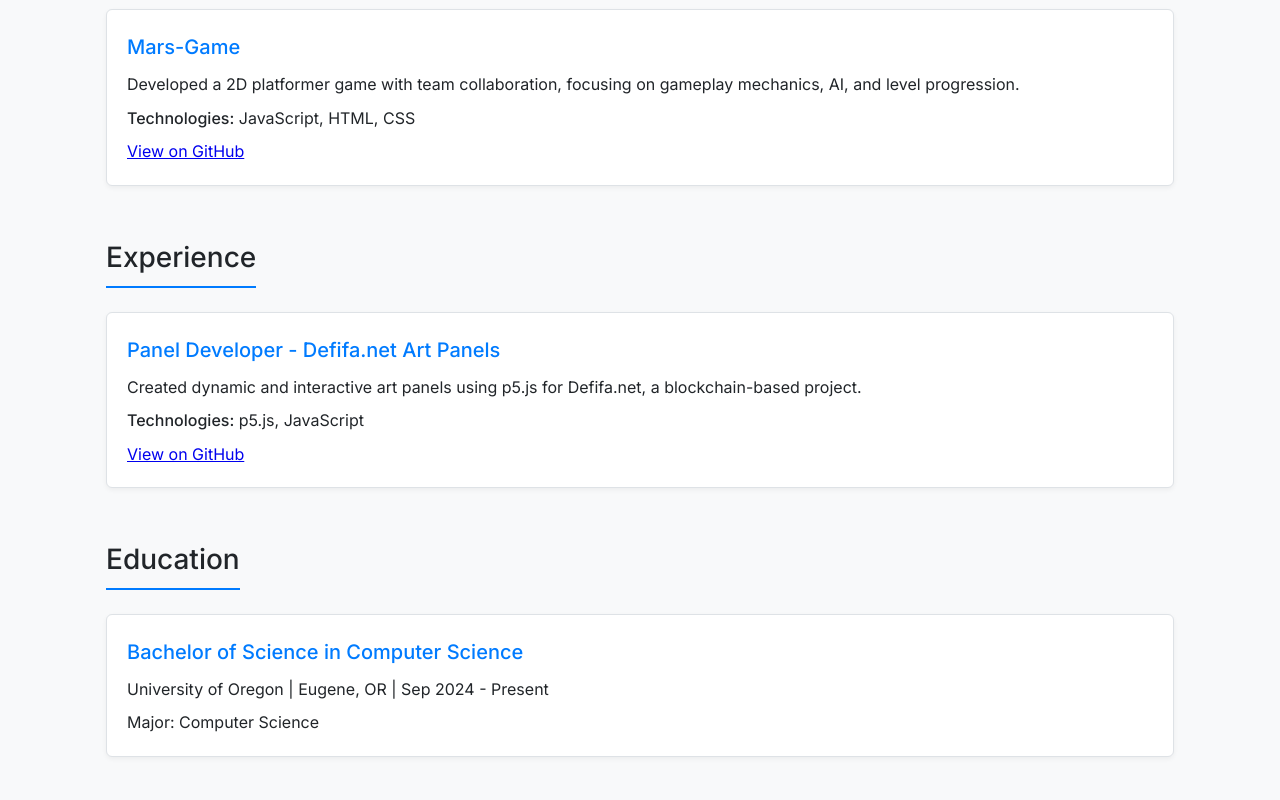
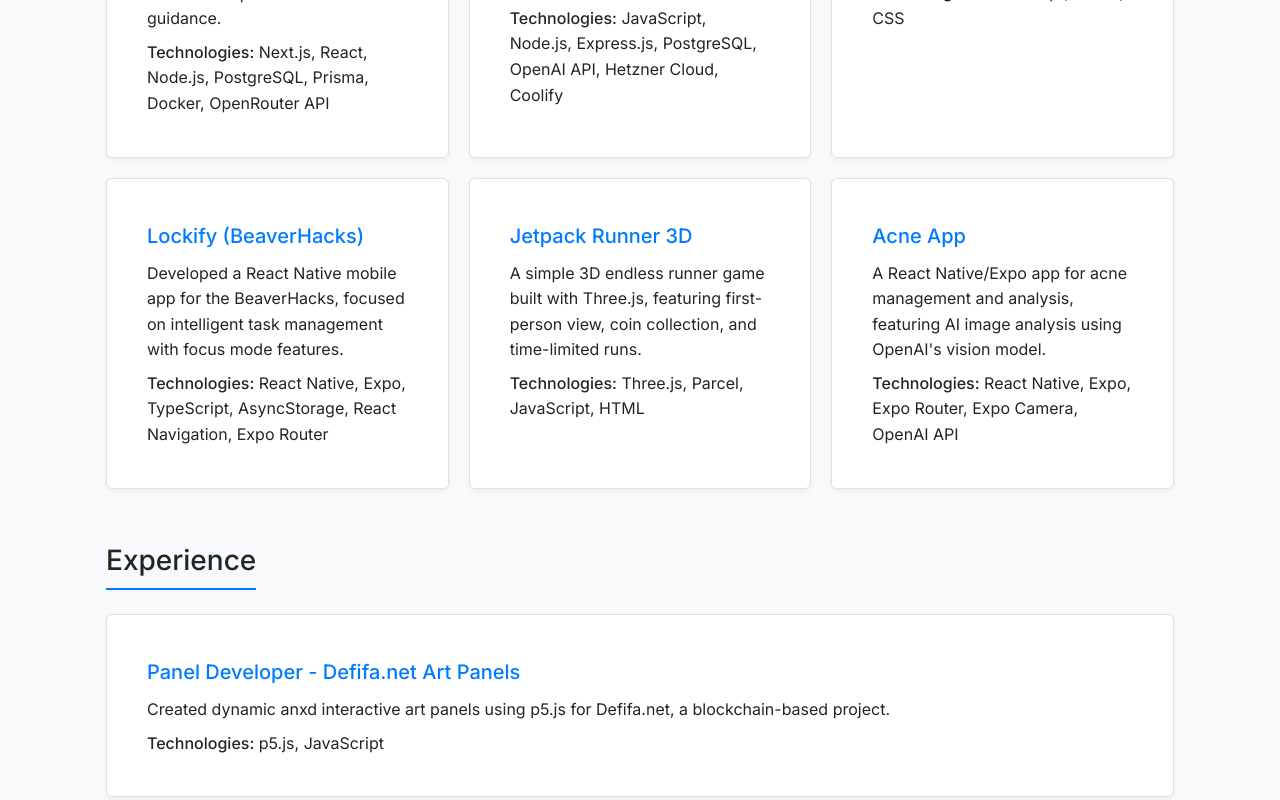
Before and after one commit to MalcolmMc23/MalcolmMcD.com, a React (Create React App) app: page / in a window 1280 px wide. Shown: the part 740-1540 px from the top of the page. Built offline with nearby package versions, Linux system fonts and the light colour scheme.

Commit message:
adding new projects

```diff
--- a/src/App.css
+++ b/src/App.css
@@ -36,3 +36,99 @@
     transform: rotate(360deg);
   }
 }
+
+.projects-list {
+    list-style: none;
+    padding: 0;
+    display: grid; /* Or flex, depending on desired layout */
+    grid-template-columns: repeat(auto-fit, minmax(300px, 1fr)); /* Example grid layout */
+    gap: 20px;
+}
+
+.project-item {
+    background-color: #f9f9f9; /* Light background for the item */
+    border: 1px solid #eee;
+    border-radius: 8px;
+    transition: transform 0.3s ease, box-shadow 0.3s ease;
+    /* Remove padding from li if link handles it */
+    padding: 0;
+}
+
+.project-item:hover {
+    transform: translateY(-5px);
+    box-shadow: 0 4px 12px rgba(0, 0, 0, 0.1);
+}
+
+.project-link {
+    display: block; /* Make the link fill the list item */
+    padding: 20px; /* Add padding inside the link */
+    text-decoration: none; /* Remove underline */
+    color: inherit; /* Inherit text color */
+    height: 100%; /* Ensure link fills the height */
+    box-sizing: border-box; /* Include padding in height/width */
+}
+
+.project-link h3 {
+    margin-top: 0;
+    color: #333; /* Or your preferred heading color */
+}
+
+.project-link p {
+    margin-bottom: 10px;
+    color: #555; /* Or your preferred text color */
+}
+
+.project-link p:last-child {
+    margin-bottom: 0;
+}
+
+.experience-list {
+    list-style: none;
+    padding: 0;
+    /* You might want a different layout for experiences, e.g., single column */
+    display: flex;
+    flex-direction: column;
+    gap: 20px;
+}
+
+.experience-item {
+    background-color: #f9f9f9;
+    border: 1px solid #eee;
+    border-radius: 8px;
+    transition: transform 0.3s ease, box-shadow 0.3s ease;
+    padding: 0; /* Remove padding from li if link handles it */
+}
+
+.experience-item:not(.no-link):hover {
+    transform: translateY(-5px);
+    box-shadow: 0 4px 12px rgba(0, 0, 0, 0.1);
+}
+
+/* Styles for items that are links */
+.experience-link {
+    display: block;
+    padding: 20px;
+    text-decoration: none;
+    color: inherit;
+    height: 100%;
+    box-sizing: border-box;
+}
+
+.experience-link h3, .experience-item.no-link h3 {
+    margin-top: 0;
+    color: #333;
+}
+
+.experience-link p, .experience-item.no-link p {
+    margin-bottom: 10px;
+    color: #555;
+}
+
+.experience-link p:last-child, .experience-item.no-link p:last-child {
+    margin-bottom: 0;
+}
+
+/* Add padding back for items that are not links */
+.experience-item.no-link {
+    padding: 20px;
+}
--- /dev/null
+++ b/src/components/ExperienceItem.js
@@ -0,0 +1,28 @@
+import React from 'react';
+import '../App.css'; // Ensure this path is correct
+
+function ExperienceItem({ title, description, technologies, githubUrl }) {
+    // Only render the link if githubUrl is provided
+    if (githubUrl) {
+        return (
+            <li className="experience-item">
+                <a href={githubUrl} target="_blank" rel="noopener noreferrer" className="experience-link">
+                    <h3>{title}</h3>
+                    <p>{description}</p>
+                    <p><strong>Technologies:</strong> {technologies}</p>
+                </a>
+            </li>
+        );
+    } else {
+        // Render without a link if no githubUrl
+        return (
+            <li className="experience-item no-link">
+                <h3>{title}</h3>
+                <p>{description}</p>
+                <p><strong>Technologies:</strong> {technologies}</p>
+            </li>
+        );
+    }
+}
+
+export default ExperienceItem;
--- a/src/components/ExperienceSection.js
+++ b/src/components/ExperienceSection.js
@@ -1,17 +1,32 @@
 import React from 'react';
 import '../App.css'; // Adjust path as needed
+import ExperienceItem from './ExperienceItem'; // Import the new component
+
+// Define experience data
+const experiences = [
+    {
+        title: "Panel Developer - Defifa.net Art Panels",
+        description: "Created dynamic anxd interactive art panels using p5.js for Defifa.net, a blockchain-based project.",
+        technologies: "p5.js, JavaScript",
+        githubUrl: "https://github.com/MalcolmMc23/p5JS_ArtPanels" // Add GitHub URL here
+    }
+    // Add more experience objects here if needed
+];
 
 function ExperienceSection({ addSectionRef }) {
     return (
         <section id="experience" className="experience-section section" ref={addSectionRef}>
             <h2>Experience</h2>
             <ul className="experience-list">
-                <li>
-                    <h3>Panel Developer - Defifa.net Art Panels</h3>
-                    <p>Created dynamic and interactive art panels using p5.js for Defifa.net, a blockchain-based project.</p>
-                    <p><strong>Technologies:</strong> p5.js, JavaScript</p>
-                    <p><a href="https://github.com/MalcolmMc23/p5JS_ArtPanels" target="_blank" rel="noopener noreferrer">View on GitHub</a></p>
-                </li>
+                {experiences.map((exp, index) => (
+                    <ExperienceItem
+                        key={index}
+                        title={exp.title}
+                        description={exp.description}
+                        technologies={exp.technologies}
+                        githubUrl={exp.githubUrl} // Pass the URL
+                    />
+                ))}
             </ul>
         </section>
     );
--- /dev/null
+++ b/src/components/ProjectItem.js
@@ -0,0 +1,17 @@
+import React from 'react';
+import '../App.css'; // Ensure this path is correct relative to ProjectItem.js
+
+function ProjectItem({ title, description, technologies, githubUrl }) {
+    return (
+        <li className="project-item">
+            {/* Wrap the entire content in an anchor tag */}
+            <a href={githubUrl} target="_blank" rel="noopener noreferrer" className="project-link">
+                <h3>{title}</h3>
+                <p>{description}</p>
+                <p><strong>Technologies:</strong> {technologies}</p>
+            </a>
+        </li>
+    );
+}
+
+export default ProjectItem;
--- a/src/components/ProjectsSection.js
+++ b/src/components/ProjectsSection.js
@@ -1,23 +1,60 @@
 import React from 'react';
 import '../App.css'; // Adjust path as needed
+import ProjectItem from './ProjectItem'; // Import the new component
+
+const projects = [
+    {
+        title: "Alumo (QuackHacks Winner)",
+        description: "An AI-driven career center helping students connect with alumni, get job recommendations, and receive personalized career guidance.",
+        technologies: "Next.js, React, Node.js, PostgreSQL, Prisma, Docker, OpenRouter API",
+        githubUrl: "https://github.com/MalcolmMc23/Alumo"
+    },
+    {
+        title: "QuoteFinder.xyz",
+        description: "Developed a web app to extract quotes from PDFs using OpenAI API, featuring a responsive full-stack solution deployed on Hetzner Cloud.",
+        technologies: "JavaScript, Node.js, Express.js, PostgreSQL, OpenAI API, Hetzner Cloud, Coolify",
+        githubUrl: "https://github.com/MalcolmMc23/quotefinder.xyz"
+    },
+    {
+        title: "Mars-Game",
+        description: "Developed a 2D platformer game with team collaboration, focusing on gameplay mechanics, AI, and level progression.",
+        technologies: "JavaScript, HTML, CSS",
+        githubUrl: "https://github.com/MalcolmMc23/Mars-Game"
+    },
+    {
+        title: "Lockify (BeaverHacks)",
+        description: "Developed a React Native mobile app for the BeaverHacks, focused on intelligent task management with focus mode features.",
+        technologies: "React Native, Expo, TypeScript, AsyncStorage, React Navigation, Expo Router",
+        githubUrl: "https://github.com/MalcolmMc23/BeaverHacks"
+    },
+    {
+        title: "Jetpack Runner 3D",
+        description: "A simple 3D endless runner game built with Three.js, featuring first-person view, coin collection, and time-limited runs.",
+        technologies: "Three.js, Parcel, JavaScript, HTML",
+        githubUrl: "https://github.com/MalcolmMc23/3d-Jetpack-Joyride"
+    },
+    {
+        title: "Acne App",
+        description: "A React Native/Expo app for acne management and analysis, featuring AI image analysis using OpenAI's vision model.",
+        technologies: "React Native, Expo, Expo Router, Expo Camera, OpenAI API",
+        githubUrl: "https://github.com/MalcolmMc23/AcneApp"
+    }
+];
 
 function ProjectsSection({ addSectionRef }) {
     return (
         <section id="projects" className="projects-section section" ref={addSectionRef}>
             <h2>Projects</h2>
             <ul className="projects-list">
-                <li>
-                    <h3>QuoteFinder.xyz</h3>
-                    <p>Developed a web app to extract quotes from PDFs using OpenAI API, featuring a responsive full-stack solution deployed on Hetzner Cloud.</p>
-                    <p><strong>Technologies:</strong> JavaScript, Node.js, Express.js, PostgreSQL, OpenAI API, Hetzner Cloud, Coolify</p>
-                    <p><a href="https://github.com/MalcolmMc23/quotefinder.xyz" target="_blank" rel="noopener noreferrer">View on GitHub</a></p>
-                </li>
-                <li>
-                    <h3>Mars-Game</h3>
-                    <p>Developed a 2D platformer game with team collaboration, focusing on gameplay mechanics, AI, and level progression.</p>
-                    <p><strong>Technologies:</strong> JavaScript, HTML, CSS</p>
-                    <p><a href="https://github.com/MalcolmMc23/Mars-Game" target="_blank" rel="noopener noreferrer">View on GitHub</a></p>
-                </li>
+                {projects.map((project, index) => (
+                    <ProjectItem
+                        key={index}
+                        title={project.title}
+                        description={project.description}
+                        technologies={project.technologies}
+                        githubUrl={project.githubUrl}
+                    />
+                ))}
             </ul>
         </section>
     );
```
Also changed, not shown: instructions/UIandUX.md (added, +32 -0 lines).
